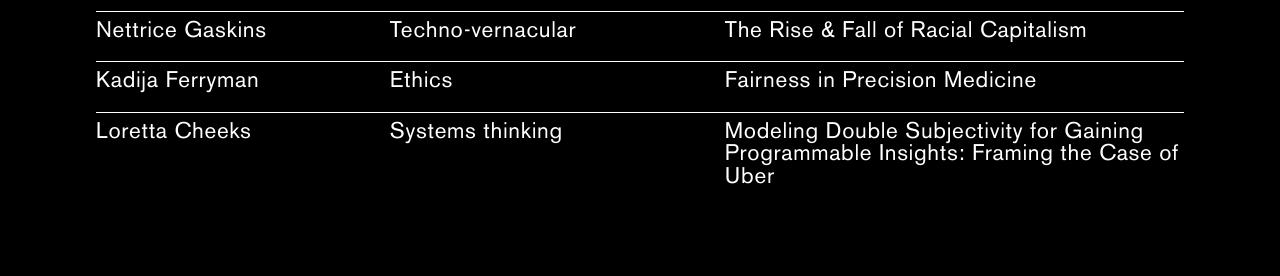
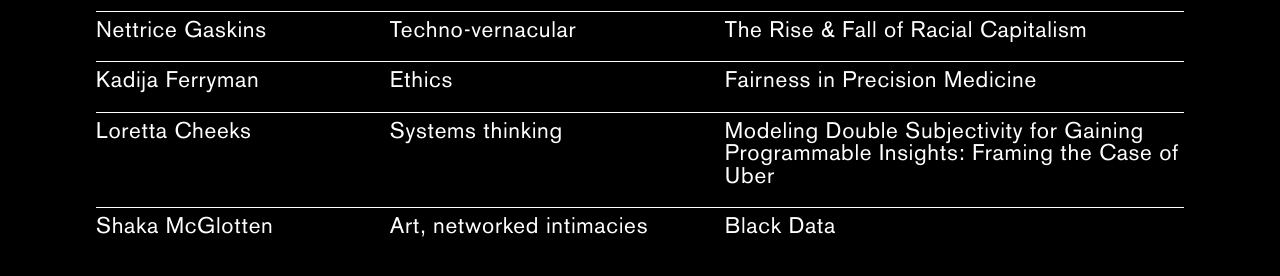
Before and after one commit to dinkins-studio/ai-assembly, a plain HTML site: page index.html in a window 1280 px wide. Shown: the part 831-1107 px from the top of the page. Drawn offline with Linux system fonts and the light colour scheme.

Commit message:
add Shaka's work, update last <p> in work-table

```diff
--- a/index.css
+++ b/index.css
@@ -135,7 +135,7 @@ p.table-item {
 }
 
 p.table-item:last-of-type {
-    margin-bottom: 10rem;
+    margin-bottom: 20rem;
 }
 
 .table-item2 {
--- a/index.html
+++ b/index.html
@@ -187,6 +187,13 @@
                                 Modeling Double Subjectivity for Gaining Programmable Insights: Framing the Case of Uber
                         </a> </p>
 
+                <!-- <p class="table-item small"> 2019 </p> -->
+                <p class="table-item small"> Shaka McGlotten </p>
+                <p class="table-item med"> Art, networked intimacies </p>
+                <p class="table-item big hide-n-seek">
+                        <a href="https://datasociety.net/announcements/2020/06/11/introducing-the-2020-21-data-society-faculty-fellows/" target="_blank" class="link">
+                                Black Data
+                        </a> </p>
 
         </div>
 
```
